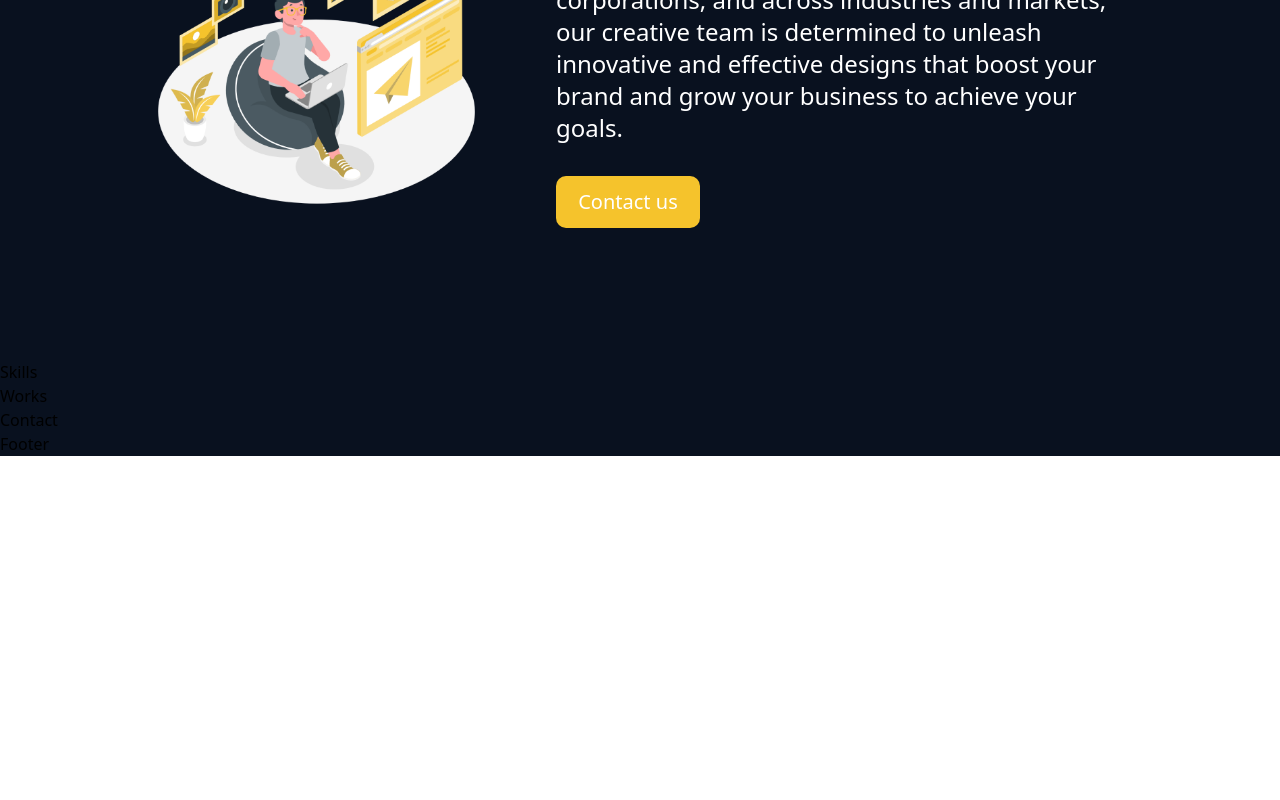
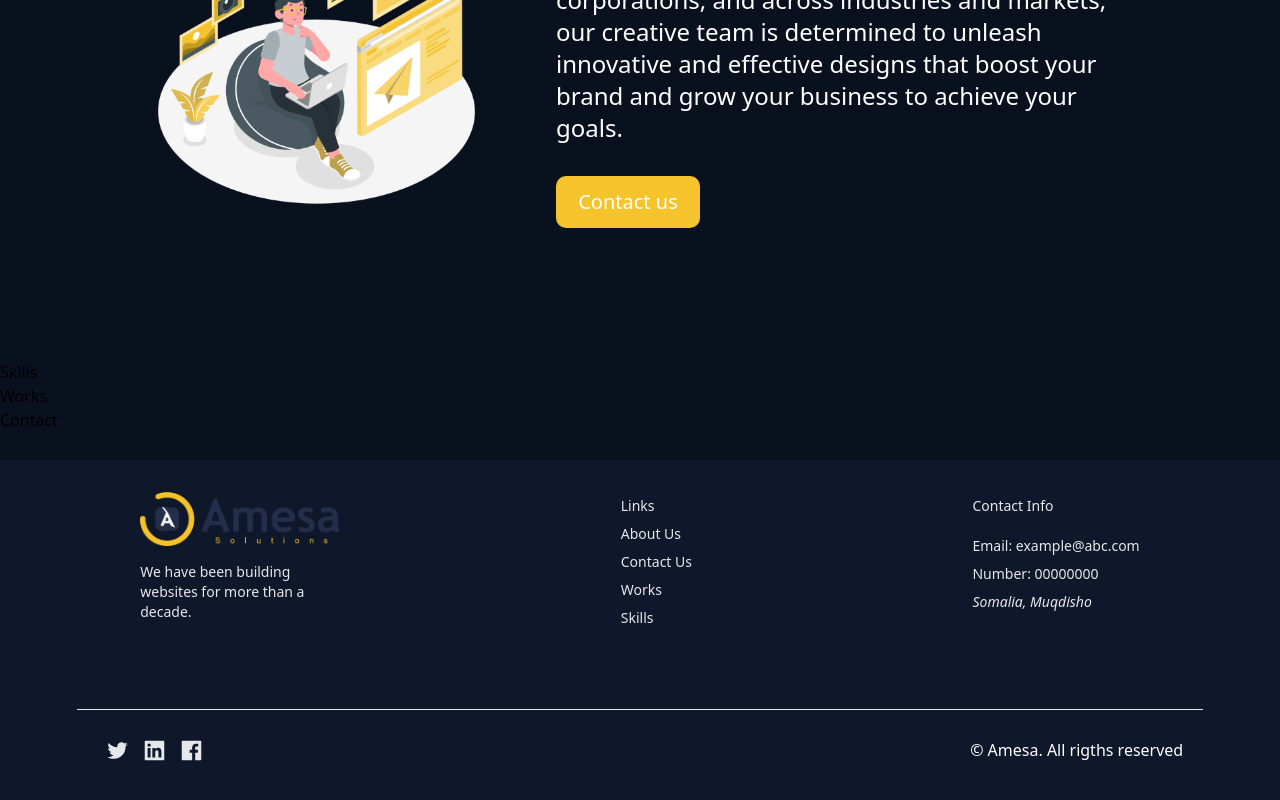
Before and after one commit to Amesa-Group/Amesa-Portfolio, a React (Vite) app: page / in a window 1280 px wide. Shown: the part 968-1768 px from the top of the page. Before the commit the page ends 1424 px from the top, so only its background shows below. Built offline with nearby package versions, Linux system fonts and the light colour scheme.

Commit message:
footer set Up

```diff
--- a/package.json
+++ b/package.json
@@ -12,7 +12,8 @@
   "dependencies": {
     "react": "^18.2.0",
     "react-dom": "^18.2.0",
-    "react-icons": "^4.10.1"
+    "react-icons": "^4.10.1",
+    "react-router-dom": "^6.14.2"
   },
   "devDependencies": {
     "@types/react": "^18.2.15",
--- a/src/components/Footer.jsx
+++ b/src/components/Footer.jsx
@@ -1,8 +1,54 @@
-import React from 'react'
+import React, { useEffect, useState} from 'react'
+// import logo_dark from '../assets/logo_dark.png'
+import logo_light from '../assets/logo_light.png'
+import { AiFillLinkedin, AiFillFacebook, AiOutlineTwitter } from 'react-icons/ai';
 
 function Footer() {
+
+ /* const [ logo, setLogo ] = useState(false);
+
+  useEffect(() => {
+    if(localStorage.getItem("theme") === 'dark'){
+      setLogo(true)
+    } else if (localStorage.getItem('theme') === 'light'){
+      setLogo(false)
+    }
+  }, [logo])*/
+
   return (
-    <div>Footer</div>
+    <div className=' sm: w-full h-[55vh] dark:bg-slate-900 mt-7 pt-8   '>
+      <div className=' flex flex-row justify-around item-center leading-9 '>
+      <div className='text-sm text-white '>
+        <img src={ logo_light  } className='w-[200px]' />
+        <p className='pt-4 dark:text-gray-200 text-[#242D49]'>We have been building <br />
+        websites for more than a <br />
+        decade. </p>
+      </div>
+      <div className='text-sm flex flex-col sm:items-start  dark:text-gray-200 text-[#242D49] leading-7'>
+          <a href="">Links</a>
+          <a href="">About Us </a>
+          <a href="">Contact Us</a>
+          <a href="">Works </a>
+          <a href="">Skills</a>
+      </div>
+      <div className='text-sm   dark:text-gray-200 text-[#242D49] leading-7'>
+        <h3>Contact Info</h3>
+        <p className='pt-3'>Email: example@abc.com</p>
+        <p>Number: 00000000</p>
+        <address>Somalia, Muqdisho</address>
+      </div>
+      </div>
+      <div className='flex  justify-between items-center m-[6%]   border-t-[1px] dark:border-gray-200'>
+        <div className='flex flex-row dark:text-gray-200 text-[#242D49] space-x-3 m-7'>
+          <AiOutlineTwitter size={25} />
+          <AiFillLinkedin size={25} />
+          <AiFillFacebook  size={25} />
+        </div>
+        <p className='dark:text-white text-[#242D49] m-5'>
+           © Amesa. All rigths reserved
+        </p>
+      </div>
+    </div>
   )
 }
 
```
Also changed, not shown: 1 other file (tests, documents, lock files or other folders).
